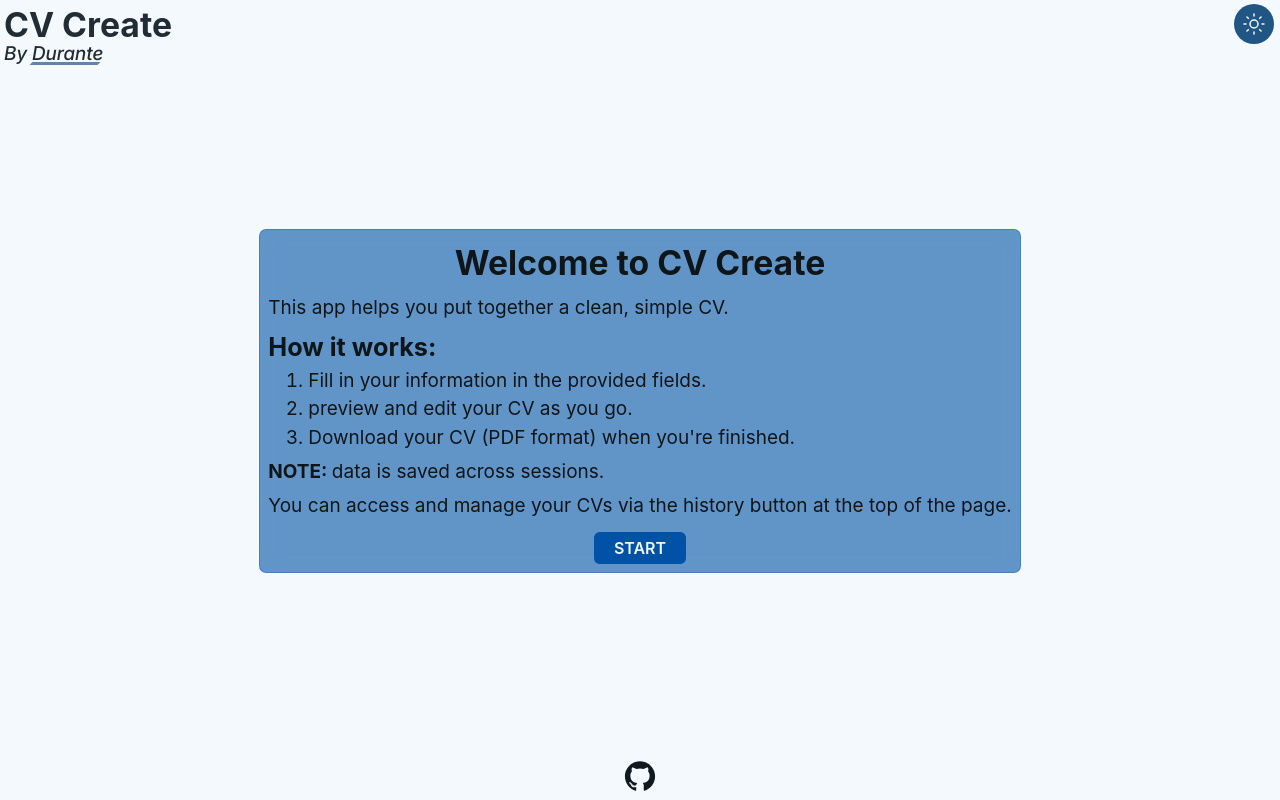
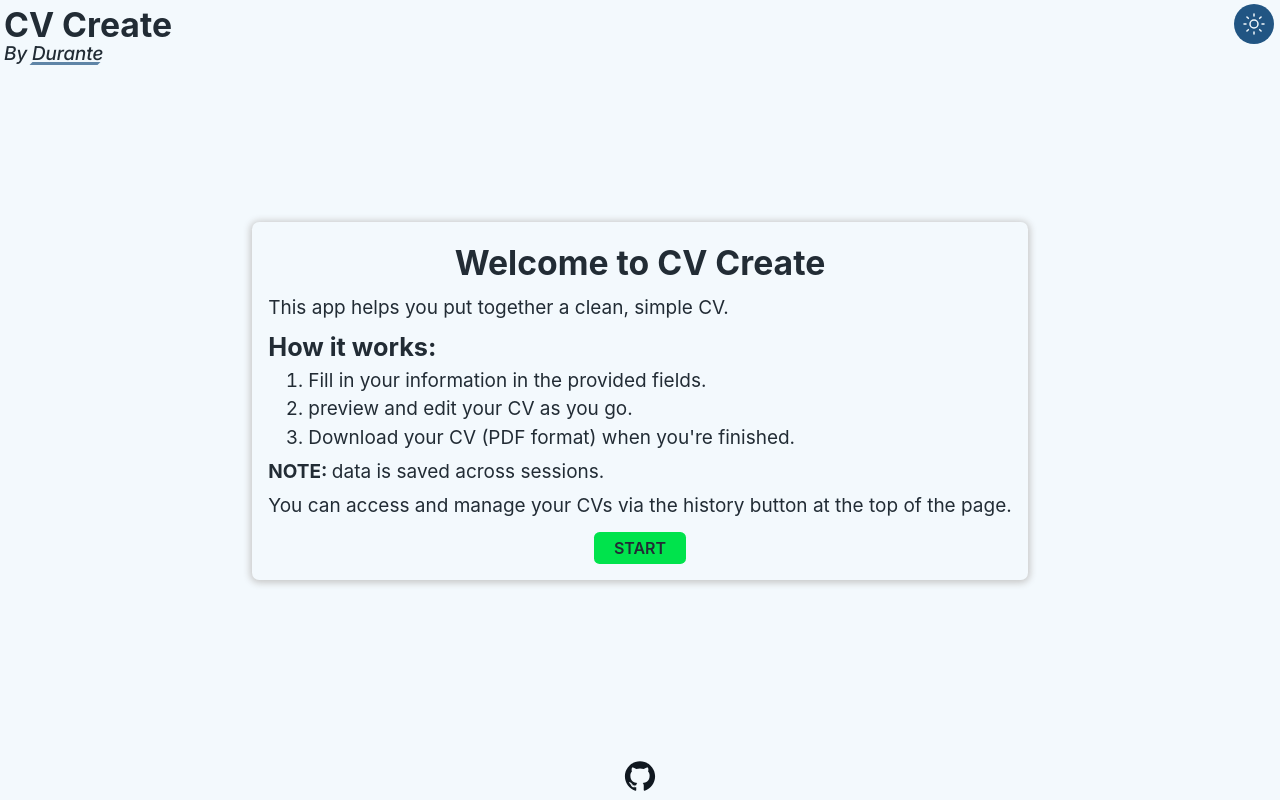
Before and after one commit to Dur4nt3/cv_project, a React (Vite) app: page / in a window 1280 px wide. Built offline with nearby package versions, Linux system fonts and the light colour scheme; a web font is replaced by a local one.

Commit message:
Update notice design

```diff
--- a/src/assets/stylesheets/AppNotice.css
+++ b/src/assets/stylesheets/AppNotice.css
@@ -1,12 +1,18 @@
 .notice-cont {
-    color: var(--glass-text1);
-    background: var(--glass-background1);
-    border: var(--glass-border1);
+    background: var(--background-color);
     -webkit-backdrop-filter: blur(10px);
     backdrop-filter: blur(10px);
 
     padding: 0.5rem;
     border-radius: 0.45rem;
+
+    box-shadow: var(--background-shadow);
+}
+
+@media (min-width: 48rem) {
+    .notice-cont {
+        padding: 1rem;
+    }
 }
 
 .notice-cont > h1 {
@@ -37,9 +43,9 @@
 }
 
 .close-notice {
-    color: var(--text-alt);
+    color: #222c35;
     border: none;
-    background-color: var(--primary-color);
+    background-color: var(--confirm-green);
     padding: 0.25rem 1.25rem;
     font-weight: 600;
     border-radius: 0.35rem;
--- a/src/index.css
+++ b/src/index.css
@@ -30,14 +30,11 @@
     --accent-color: #a52000;
 
     --visited-link: #5c3880;
+    --confirm-green: #00e34c;
 
     --primary-low-opacity: rgba(0, 82, 166, 0.35);
 
-    --glass-text1: #0f161a;
-    --glass-background1: rgba(0,82,166,0.6);
-    --glass-border1: 1px solid rgba(0,82,166,0.3);
-
-    --button-shadow1: #006eed;
+    --background-shadow: 0 1px 7.75px 2px #c8c8c8;
 }
 
 :root:has(body.dark-mode) {
@@ -50,11 +47,7 @@
 
     --primary-low-opacity: rgba(88, 169, 247, 0.35);
 
-    --glass-text1: #eff5f9;
-    --glass-background1: rgba(88,169,247,0.35);
-    --glass-border1: 1px solid rgba(88,169,247,0.175);
-
-    --button-shadow1: #81bef7;
+    --background-shadow: 0 1px 7.75px 2px #080c10;;
 }
 
 body {
```
